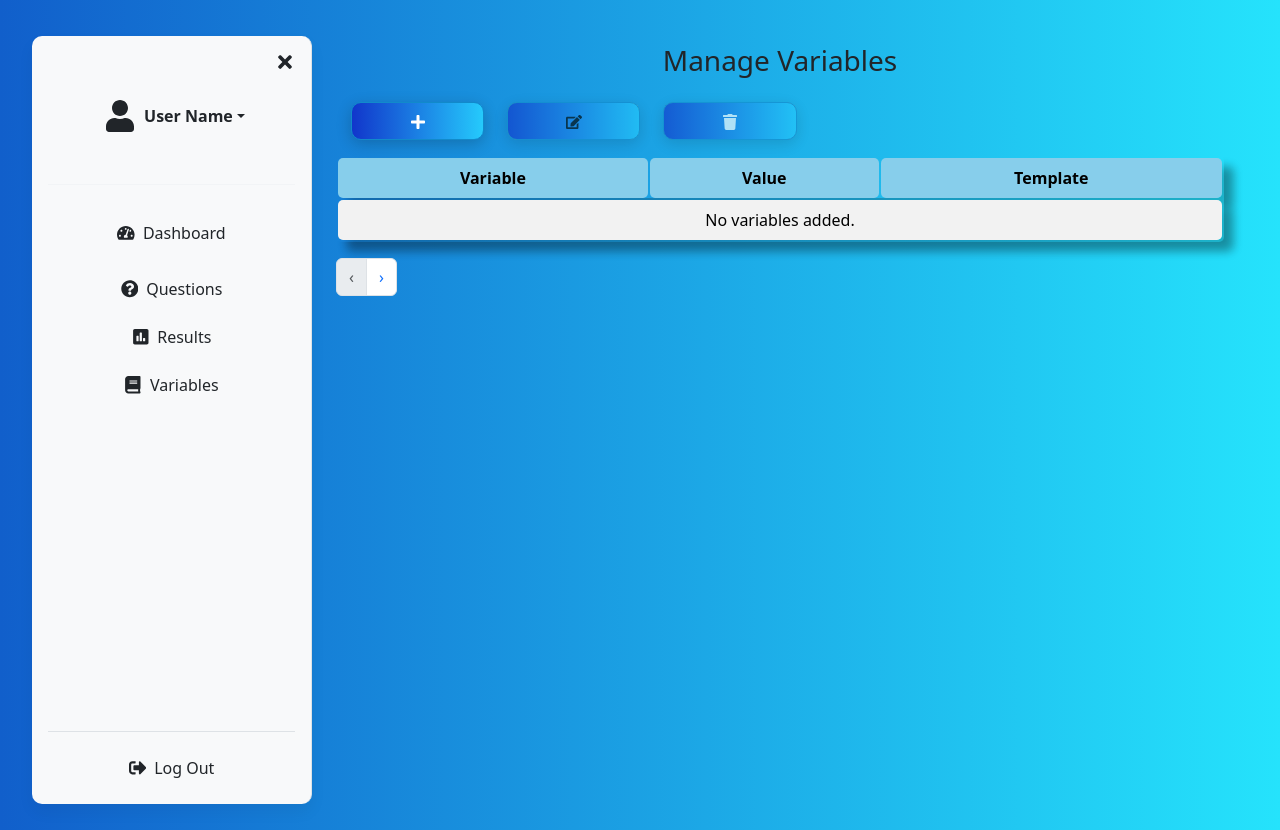
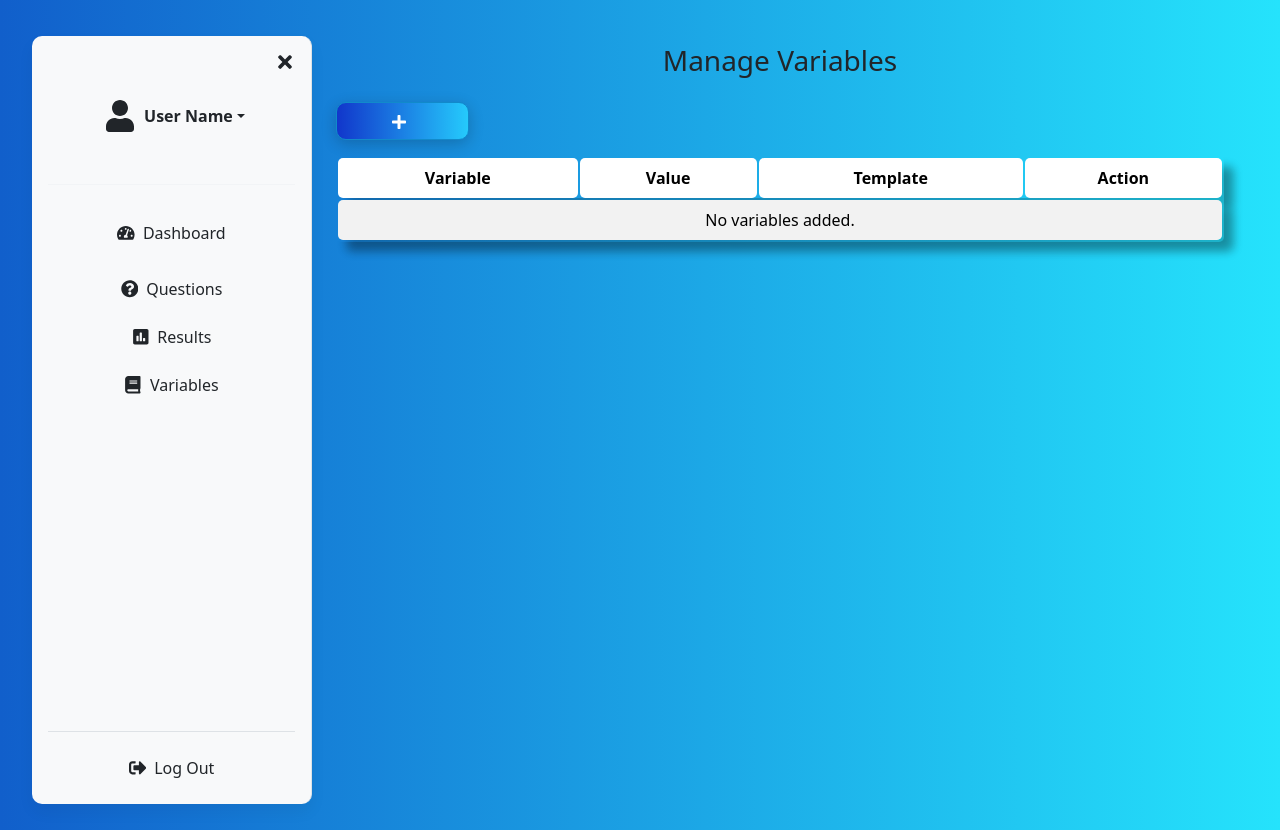
Before and after one commit to PADMANABAN5/tiny-magic, a React (Create React App) app: page /variables in a window 1280 px wide. Built offline with nearby package versions, Linux system fonts and the light colour scheme.

Commit message:
buttons changed

```diff
--- a/src/pages/Variables.jsx
+++ b/src/pages/Variables.jsx
@@ -3,7 +3,8 @@ import { Modal, Button, Form, Pagination } from "react-bootstrap";
 import "bootstrap/dist/css/bootstrap.min.css";
 import Sidebar from "../components/Sidebar.jsx";
 import { FaPlus, FaEdit, FaTrash } from "react-icons/fa";
-import "../styles/variables.css"
+import "../styles/variables.css";
+
 function Variables() {
   const [show, setShow] = useState(false);
   const [variables, setVariables] = useState([]);
@@ -17,6 +18,7 @@ function Variables() {
     setShow(false);
     setIsEditMode(false);
     setFormData({ variable: "", value: "", template: "" });
+    setSelectedIndex(null);
   };
 
   const handleShowAdd = () => {
@@ -36,14 +38,6 @@ function Variables() {
     }
   };
 
-  const handleEdit = () => {
-    if (selectedIndex !== null) {
-      setFormData(variables[selectedIndex]);
-      setIsEditMode(true);
-      setShow(true);
-    }
-  };
-
   const handleUpdate = () => {
     if (formData.variable && formData.value && formData.template) {
       const updated = [...variables];
@@ -51,18 +45,6 @@ function Variables() {
       setVariables(updated);
       handleClose();
     }
-  };
-
-  const handleDelete = () => {
-    if (selectedIndex !== null) {
-      const updated = variables.filter((_, i) => i !== selectedIndex);
-      setVariables(updated);
-      setSelectedIndex(null);
-    }
-  };
-
-  const handleRowClick = (globalIndex) => {
-    setSelectedIndex(globalIndex === selectedIndex ? null : globalIndex);
   };
 
   // Pagination logic
@@ -80,48 +62,74 @@ function Variables() {
     <div className="d-flex flex-column flex-md-row dashboard-container position-relative">
       <Sidebar />
       <div className="flex-grow-1 p-4" style={{ minHeight: "100vh" }}>
-        <h3 className="mb-4" style={{ textAlign: "center" }}>Manage Variables</h3>
+        <h3 className="mb-4 text-center">Manage Variables</h3>
 
-        <div className="mb-3 d-flex gap-2">
-          <Button variant="primary" onClick={handleShowAdd} style={{width:"15%",marginLeft:"15px"}}><FaPlus /></Button>
-          <Button variant="warning" onClick={handleEdit} style={{width:"15%",marginLeft:"15px"}} disabled={selectedIndex === null}><FaEdit /></Button>
-          <Button variant="danger" onClick={handleDelete} style={{width:"15%",marginLeft:"15px"}} disabled={selectedIndex === null}><FaTrash /></Button>
+        <div className="mb-3 d-flex justify-content-start" style={{width:"15%"}}>
+          <Button variant="primary" onClick={handleShowAdd}>
+            <FaPlus className="me-2" />
+          </Button>
         </div>
 
-        <table className="table table-bordered table-striped w-100" style={{ textAlign: "center", border: "1px solidrgb(51, 61, 71)", borderRadius: "5px" }}>
+        <table className="table table-bordered table-striped w-100 text-center">
           <thead>
             <tr>
-              <th style={{backgroundColor: "skyblue"}}>Variable</th>
-              <th style={{backgroundColor: "skyblue"}}>Value</th>
-              <th style={{backgroundColor: "skyblue"}}>Template</th>
+              <th>Variable</th>
+              <th>Value</th>
+              <th>Template</th>
+              <th>Action</th>
             </tr>
           </thead>
           <tbody>
             {currentRows.length === 0 ? (
-              <tr><td colSpan="3" className="text-center">No variables added.</td></tr>
+              <tr>
+                <td colSpan="4" className="text-center">
+                  No variables added.
+                </td>
+              </tr>
             ) : (
               currentRows.map((item, index) => {
                 const globalIndex = index + indexOfFirstRow;
                 return (
-                  <tr
-                    key={globalIndex}
-                    onClick={() => handleRowClick(globalIndex)}
-                    style={{
-                      backgroundColor: selectedIndex === globalIndex ? "#d9edf7" : "white",
-                      cursor: "pointer"
-                    }}
-                  >
+                  <tr key={globalIndex}>
                     <td>{item.variable}</td>
                     <td>{item.value}</td>
                     <td>{item.template}</td>
+                    <td>
+                      <Button
+                        variant="warning"
+                        size="sm"
+                        style={{ width: "30px" }}
+                        className="me-2 force-skyblue"
+                        onClick={() => {
+                          setSelectedIndex(globalIndex);
+                          setFormData(item);
+                          setIsEditMode(true);
+                          setShow(true);
+                        }}
+                      >
+                        <FaEdit />
+                      </Button>
+                      <Button
+                        variant="danger"
+                        size="sm"
+                        style={{ width: "30px" }}
+                        className="force-skyblue"
+                        onClick={() => {
+                          const updated = variables.filter((_, i) => i !== globalIndex);
+                          setVariables(updated);
+                          setSelectedIndex(null);
+                        }}
+                      >
+                        <FaTrash />
+                      </Button>
+                    </td>
                   </tr>
                 );
               })
             )}
           </tbody>
         </table>
-
-        {/* Pagination controls */}
+        {totalPages > 1 && (
           <Pagination>
             <Pagination.Prev
               disabled={currentPage === 1}
@@ -141,8 +149,7 @@ function Variables() {
               onClick={() => changePage(currentPage + 1)}
             />
           </Pagination>
-
-        {/* Modal */}
+        )}
         <Modal show={show} onHide={handleClose}>
           <Modal.Header closeButton>
             <Modal.Title>{isEditMode ? "Edit Variable" : "Add Variable"}</Modal.Title>
@@ -157,7 +164,7 @@ function Variables() {
                   name="variable"
                   value={formData.variable}
                   onChange={handleChange}
-                  disabled={isEditMode}
+
                 />
               </Form.Group>
 
--- a/src/styles/variables.css
+++ b/src/styles/variables.css
@@ -4,3 +4,14 @@ table,tr,th,td{
     border-collapse: separate !important;
     box-shadow: 10px 10px 10px rgba(0, 0, 0, 0.2);
 }
+.force-skyblue {
+  background-: skyblue !important;
+  color: white !important;
+}
+.force-skyblue:hover {
+  background-color: #007bff !important;
+  color: white !important;
+  position:  static !important;
+  background: rgb(84, 165, 227) !important;
+  background-color: #f0f0f0; /* Replace with your desired color */
+}
```
Lines whose indentation alone changed are shown as unchanged.
